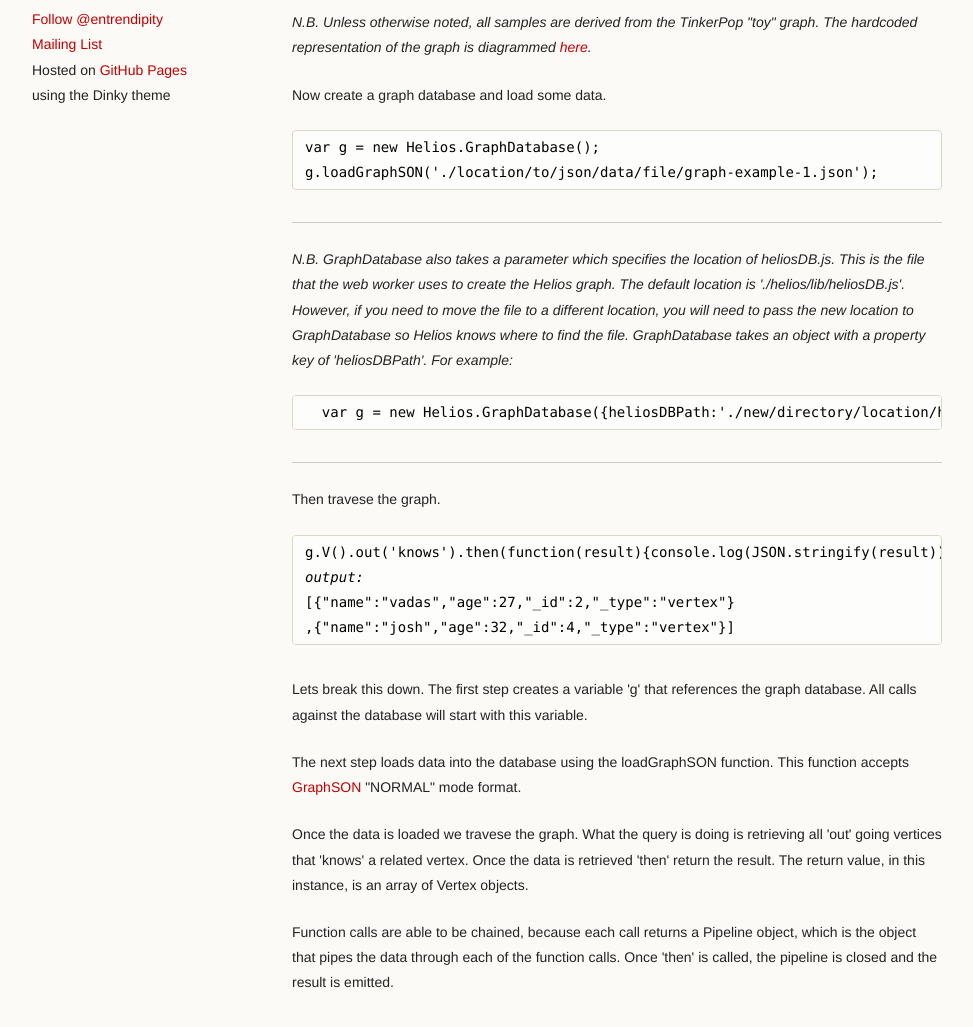
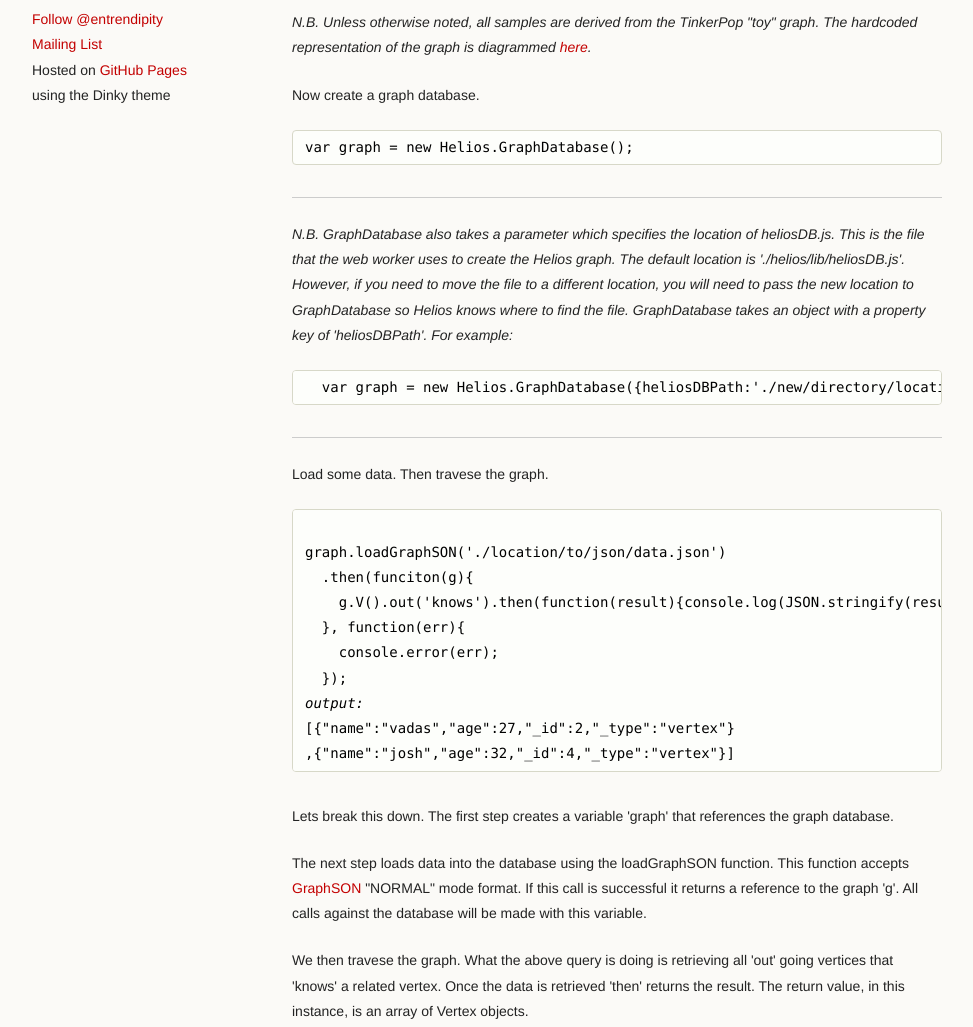
Before and after one commit to zuudo/helios.js, a plain HTML site: page index.html in a window 1280 px wide. Shown: the part 660-1687 px from the top of the page, without its empty margins (18-991 px from the left). Drawn offline with Linux system fonts and the light colour scheme.

Commit message:
Update documentation to reflect v0.2.0

```diff
--- a/index.html
+++ b/index.html
@@ -53,25 +53,30 @@
 </p>
 
 <!-- <h2>Your First Query</h2> -->
-<p>Now create a graph database and load some data.</p>
-<pre><code>var g = new Helios.GraphDatabase();
-g.loadGraphSON('./location/to/json/data/file/graph-example-1.json');</code></pre>
+<p>Now create a graph database.</p>
+<pre><code>var graph = new Helios.GraphDatabase();</code></pre>
 <hr>
 <p><em>N.B. GraphDatabase also takes a parameter which specifies the location of heliosDB.js. This is the file that the web worker uses to create the Helios graph. The default location is './helios/lib/heliosDB.js'. However, if you need to move the file to a different location, you will need to pass the new location to GraphDatabase so Helios knows where to find the file. GraphDatabase takes an object with a property key of 'heliosDBPath'. For example:</em></p>
 <pre>
-  <code>var g = new Helios.GraphDatabase({heliosDBPath:'./new/directory/location/heliosDB.js'});</code>
+  <code>var graph = new Helios.GraphDatabase({heliosDBPath:'./new/directory/location/heliosDB.js'});</code>
 </pre>
 <hr>
 
-<p>Then travese the graph.</p>
-<pre><code>g.V().out('knows').then(function(result){console.log(JSON.stringify(result))});
+<p>Load some data. Then travese the graph.</p>
+<pre><code>
+graph.loadGraphSON('./location/to/json/data.json')
+  .then(funciton(g){
+    g.V().out('knows').then(function(result){console.log(JSON.stringify(result))});
+  }, function(err){
+    console.error(err);
+  });
 <em>output:</em>
 [{"name":"vadas","age":27,"_id":2,"_type":"vertex"}
 ,{"name":"josh","age":32,"_id":4,"_type":"vertex"}]</code></pre>
 
-<p>Lets break this down. The first step creates a variable 'g' that references the graph database. All calls against the database will start with this variable.</p>
-<p>The next step loads data into the database using the loadGraphSON function. This function accepts <a href="https://github.com/tinkerpop/blueprints/wiki/GraphSON-Reader-and-Writer-Library">GraphSON</a> "NORMAL" mode format.</p>
-<p>Once the data is loaded we travese the graph. What the query is doing is retrieving all 'out' going vertices that 'knows' a related vertex. Once the data is retrieved 'then' return the result. The return value, in this instance, is an array of Vertex objects.</p>
+<p>Lets break this down. The first step creates a variable 'graph' that references the graph database.</p>
+<p>The next step loads data into the database using the loadGraphSON function. This function accepts <a href="https://github.com/tinkerpop/blueprints/wiki/GraphSON-Reader-and-Writer-Library">GraphSON</a> "NORMAL" mode format. If this call is successful it returns a reference to the graph 'g'. All calls against the database will be made with this variable.</p>
+<p>We then travese the graph. What the above query is doing is retrieving all 'out' going vertices that 'knows' a related vertex. Once the data is retrieved 'then' returns the result. The return value, in this instance, is an array of Vertex objects.</p>
 
 <p>Function calls are able to be chained, because each call returns a Pipeline object, which is the object that pipes the data through each of the function calls. Once 'then' is called, the pipeline is closed and the result is emitted.</p>
 
@@ -1265,7 +1270,7 @@ heliosjs&gt; pinned.in().then(function(r){return console.log(JSON.stringify(r))}
         <p><small>Hosted on <a href="https://pages.github.com">GitHub Pages</a> using the Dinky theme</small></p>
       </footer>
     </div>
-    <!--[if !IE]><script>fixScale(document);</script><!--<![endif]-->
+    <!--[if !IE]><script>fixScale(document);</script><!--[endif]>
 
   </body>
 </html>
```
